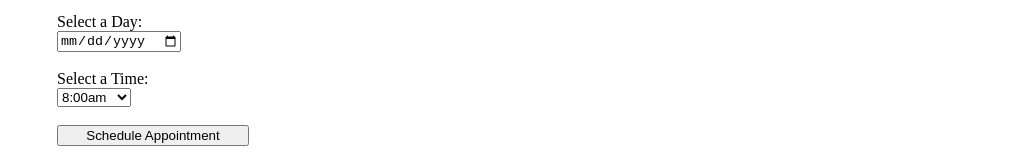
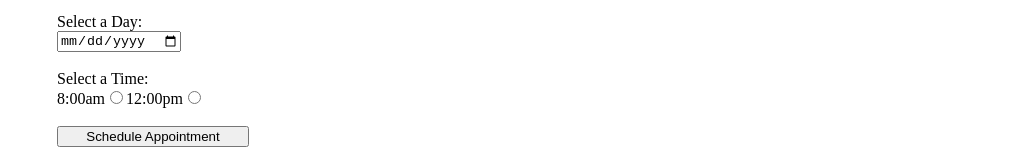
Before and after one commit to Msandres123/detail-works-vt-capstone, a React (Create React App) app in the folder client/: page / in a window 1280 px wide. Shown: the part 492-652 px from the top of the page, without its empty margins (7-1020 px from the left). Built offline with nearby package versions, Linux system fonts and the light colour scheme; no server answers.

Commit message:
booking limits

```diff
--- a/client/src/components/Home.js
+++ b/client/src/components/Home.js
@@ -1,14 +1,18 @@
-import React from 'react'
+import React from "react";
 //import DateTimePicker from 'react-datetime-picker'
-import { useState } from 'react'
+import { useState, useEffect, useRef } from "react";
 
 export default function Home() {
-    const [hatchCrossOver, setHatchCrossOver] = useState(false)
-    const [coupeSedan, setCoupeSedan] = useState(false)
-    const [suvTruckVan, setSuvTruckVan] = useState(false)
-
-
-
+  const [hatchCrossOver, setHatchCrossOver] = useState(false);
+  const [coupeSedan, setCoupeSedan] = useState(false);
+  const [suvTruckVan, setSuvTruckVan] = useState(false);
+  const [dateOfApp, setDateOfApp] = useState("");
+  const [time, setTime] = useState("");
+  const previousTime = usePrevious(time);
+  const previousDate = usePrevious(dateOfApp);
+  const [unavailableEight, setUnavailableEight] = useState(false);
+  const [unavailableNoon, setUnavailableNoon] = useState(false);
+  const [appointmentsMade, setAppointmentsMade] = useState([]);
   //prevents user from scheduling appointment for a date in the past
   var today = new Date();
   var dd = today.getDate();
@@ -16,44 +20,171 @@ export default function Home() {
   var yyyy = today.getFullYear();
 
   if (dd < 10) {
-      dd = '0' + dd
+    dd = "0" + dd;
   }
 
   if (mm < 10) {
-      mm = '0' + mm
+    mm = "0" + mm;
   }
 
-    today = yyyy + '-' + mm + '-' + dd;
+  today = yyyy + "-" + mm + "-" + dd;
 
+  function usePrevious(value) {
+    const ref = useRef();
+    useEffect(() => {
+      ref.current = value;
+    });
+    return ref.current;
+  }
 
+  function dateChangeHandle(evt) {
+    setDateOfApp(evt.target.value);
+    setTime("");
+    setUnavailableEight(false)
+    setUnavailableNoon(false)
+  }
+
+  useEffect(() => {
+    if (dateOfApp !== previousDate) {
+      //   console.log("it works!!!!")
+      fetch(`/api/`)
+        .then((res) => res.json())
+        .then((appointmentList) => {
+          setAppointmentsMade(appointmentList);
+        });
+    }
+    blackOut();
+  });
+
+  let appointmentArr = [];
+  appointmentsMade &&
+    appointmentsMade.forEach((appointment) => {
+      appointmentArr.push(appointment);
+    });
+
+  function blackOut() {
+    let scheduleArrEight = [];
+    let scheduleArrNoon = [];
+    appointmentArr.forEach((appointment) => {
+      // console.log(appointment.date)
+      // console.log(appointment.timeOfApp)
+      if (
+        appointment.date === dateOfApp &&
+        appointment.timeOfApp === "8:00am"
+      ) {
+        scheduleArrEight.push(appointment);
+        if (scheduleArrEight.length > 3) {
+          setUnavailableEight(true);
+        }
+      }
+      if (
+        appointment.date === dateOfApp &&
+        appointment.timeOfApp === "12:00pm"
+      ) {
+        scheduleArrNoon.push(appointment);
+        if (scheduleArrNoon.length > 3) {
+          setUnavailableNoon(true);
+        }
+      }
+    });
+  }
+
+  //   console.log(appointmentArr);
+  //   console.log("date of app", dateOfApp);
+  //   console.log("time of app", time);
+  //   console.log("previous time", previousTime)
+  //   console.log("previous date", previousDate)
   return (
-
-
     <div>
       <h2 id="schedule-header">Schedule an Appointment</h2>
       <form method="POST" action="/api" id="schedule-form">
-                <label>Name: <br/><input type="text" name="customerName" /></label><br/>
+        <label>
+          Name: <br />
+          <input type="text" name="customerName" />
+        </label>
+        <br />
 
-                <label>Phone Number: <br/> <input type="text" name="phoneNumber"/></label><br/>
-                <label>Email: <br/><input type="text" name="email" /></label><br/>
-                <label>Make, Year, and Model of your vehicle: <br/><input type="text" name='vehicleMake' />
-                </label><br/>
-                <label>Vehicle Type: <br/><select name='vehicleType'>
-                <option value="coupe/sedan" onClick={(evt) => setCoupeSedan(!coupeSedan)}>Coupe/Sedan</option>
+        <label>
+          Phone Number: <br /> <input type="text" name="phoneNumber" />
+        </label>
+        <br />
+        <label>
+          Email: <br />
+          <input type="text" name="email" />
+        </label>
+        <br />
+        <label>
+          Make, Year, and Model of your vehicle: <br />
+          <input type="text" name="vehicleMake" />
+        </label>
+        <br />
+        <label>
+          Vehicle Type: <br />
+          <select name="vehicleType">
+            <option
+              value="coupe/sedan"
+              onClick={(evt) => setCoupeSedan(!coupeSedan)}
+            >
+              Coupe/Sedan
+            </option>
             <option value="hatchback/crossover">Hatchback/Crossover</option>
             <option value="suv/truck/minivan">SUV/Truck/Minivan</option>
           </select>
-                </label><br/>
-                <label>Additional Notes or Request: <br/><input type="text" name="additionalNotes"/></label><br/>
-                <label>Select a Day: <br/><input id="calender" type="date" name="date" min={today}  /></label><br/>
-                <label>Select a Time: <br/>
-                    <select name="timeOfApp">
-                        <option value="8:00am">8:00am</option>
-                        <option value="12:00pm">12:00pm</option>
-                    </select>
-                </label><br/>
-                <input type="submit" value="Schedule Appointment" style={{ width: "15vw" }}/>
+        </label>
+        <br />
+        <label>
+          Additional Notes or Request: <br />
+          <input type="text" name="additionalNotes" />
+        </label>
+        <br />
+        <label>
+          Select a Day: <br />
+          <input
+            id="calender"
+            type="date"
+            name="date"
+            min={today}
+            onChange={(evt) => dateChangeHandle(evt)}
+          />
+        </label>
+        <br />
+        <label>
+          Select a Time: <br />
+          <label>
+            8:00am
+            <input
+              type="radio"
+              name="timeOfApp"
+              value="8:00am"
+              disabled={unavailableEight}
+            />
+          </label>
+          <label>
+            12:00pm
+            <input
+              type="radio"
+              name="timeOfApp"
+              value="12:00pm"
+              disabled={unavailableNoon}
+            />
+          </label>
+          {/* <select
+            name="timeOfApp"
+            onChange={(evt) => setTime(evt.target.value)}
+            value={time}
+          >
+            <option value="">Select A Time</option>
+            <option value="8:00am" disabled={unavailableEight}>8:00am</option>
+            <option value="12:00pm" disabled={unavailableNoon}>12:00pm</option>
+          </select> */}
+        </label>
+        <br />
+        <input
+          type="submit"
+          value="Schedule Appointment"
+          style={{ width: "15vw" }}
+        />
       </form>
     </div>
-    )
+  );
 }
```
Lines whose indentation alone changed are shown as unchanged.
